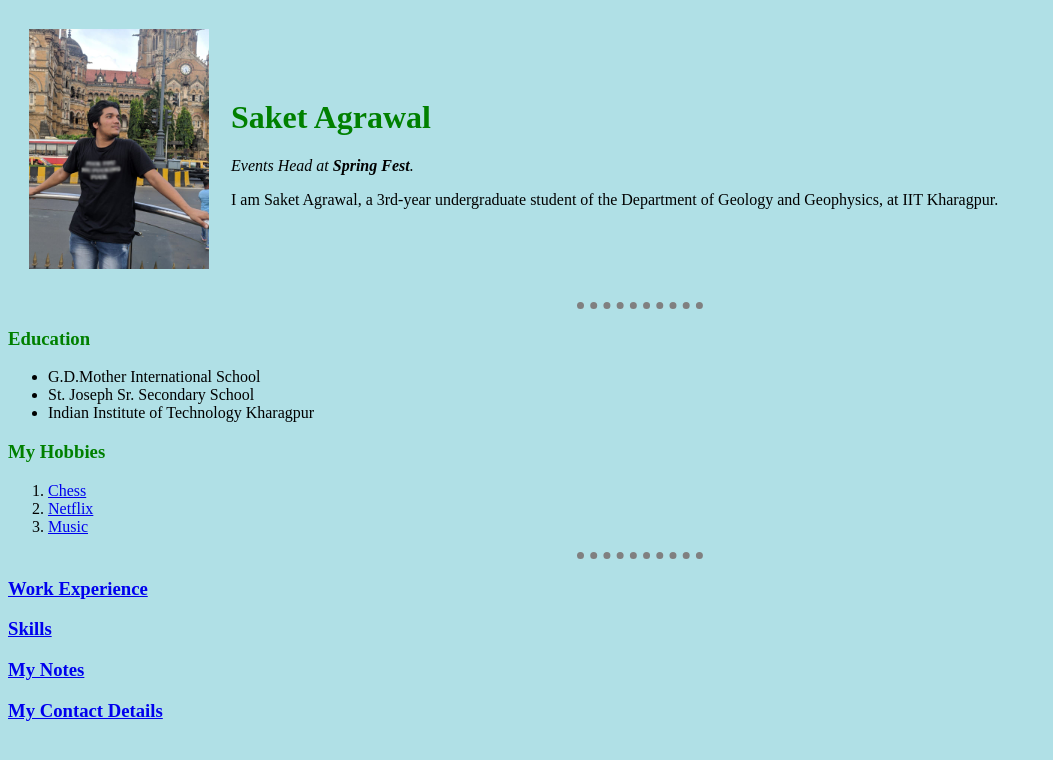
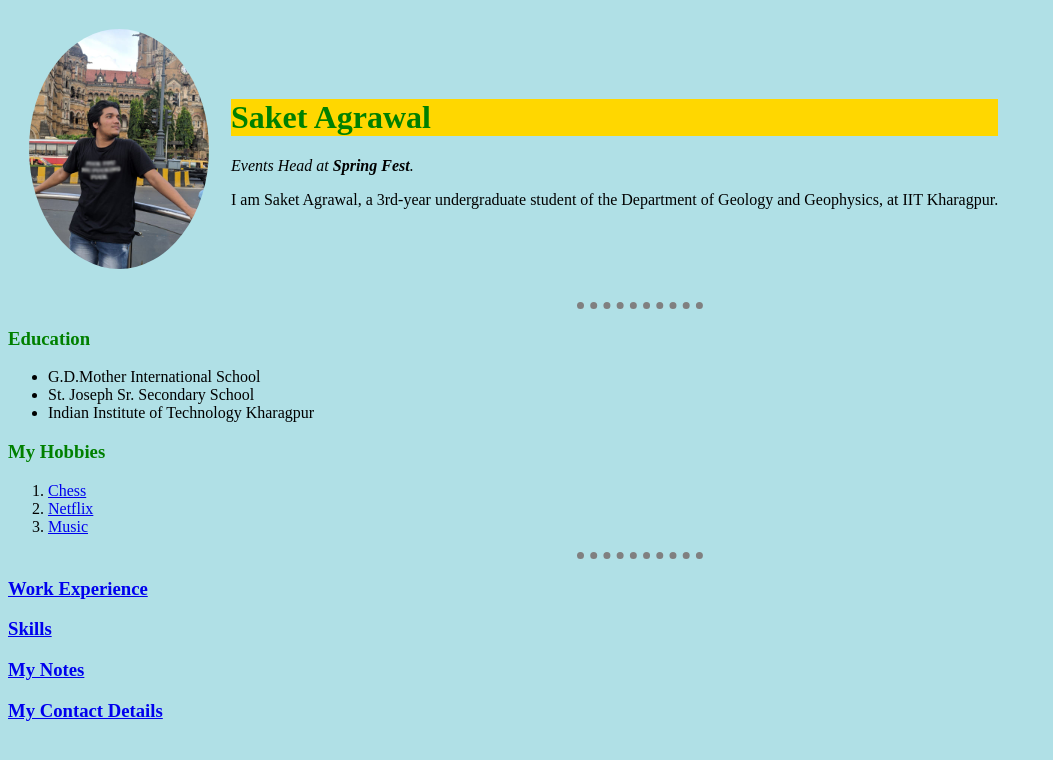
Before and after one commit to saket6879/cv, a plain HTML site: page index.html in a window 1280 px wide. In both pictures the pointer is over the element "Saket Agrawal". Shown: the whole page, without its empty margins (0-1053 px from the left). Drawn offline with Linux system fonts and the light colour scheme.

Commit message:
Add files via upload

```diff
--- a/styles.css
+++ b/styles.css
@@ -14,3 +14,9 @@ h1{
 h3{
   color: Green;
 }
+h1:hover{
+  background-color: gold;
+}
+img{
+  border-radius: 100%;
+}
```
